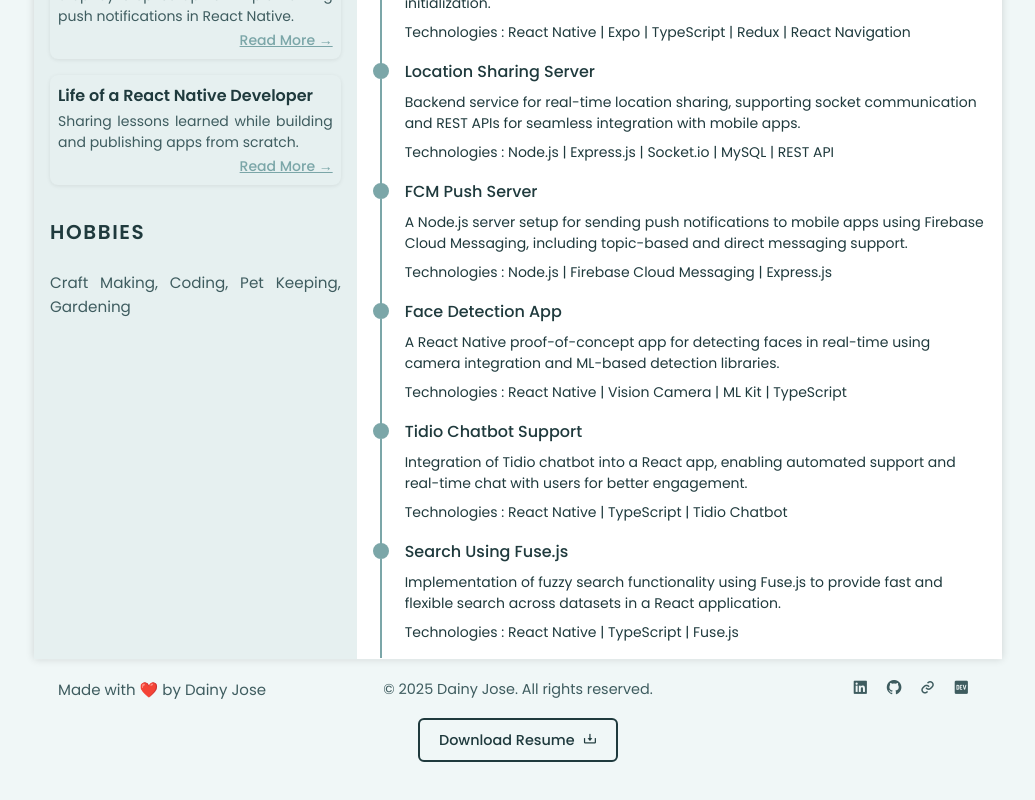
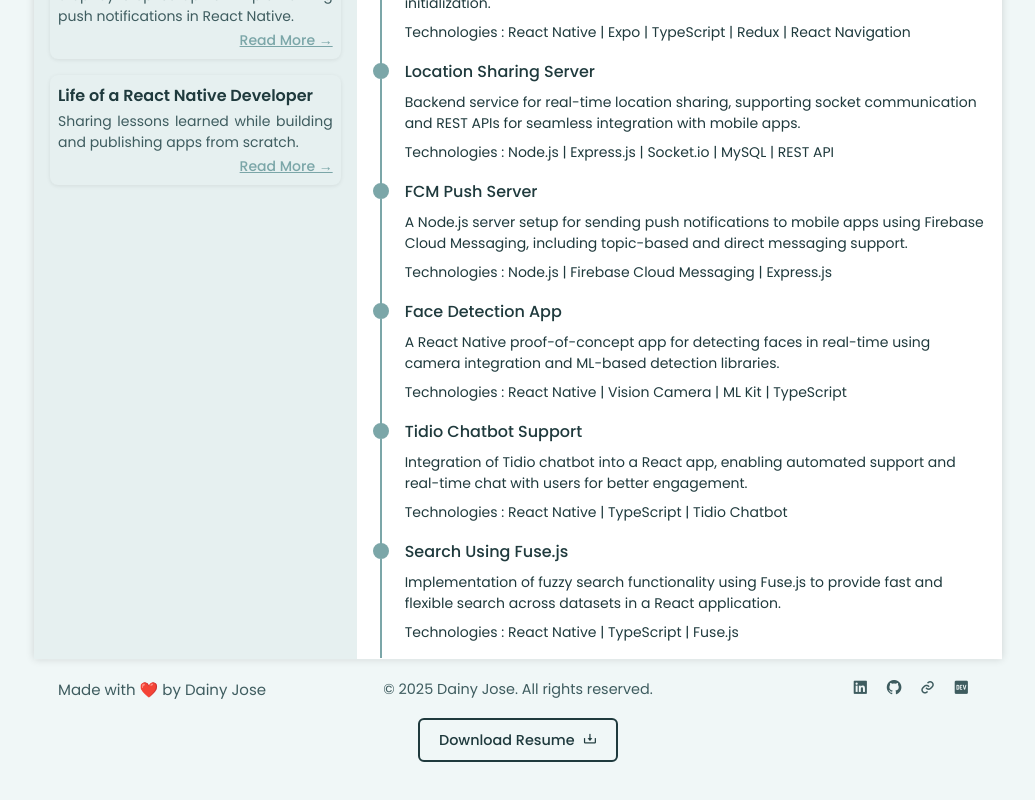
Before and after one commit to dainyjose/my-resume, a React (Vite) app: page / in a window 1280 px wide. Shown: the part 2023-2823 px from the top of the page, without its empty margins (122-1157 px from the left). Built offline with nearby package versions, Linux system fonts and the light colour scheme.

Commit message:
chore: remove hobbies section

```diff
--- a/src/App.tsx
+++ b/src/App.tsx
@@ -6,7 +6,6 @@
 import { AboutMe } from "./Components/AboutMe";
 import { Skills } from "./Components/Skills";
 import { DevBlogs } from "./Components/DevBlogs";
-import { Hobbies } from "./Components/Hobbies";
 import { Works } from "./Components/Works";
 import { Academic } from "./Components/Academic";
 import { Projects } from "./Components/Projects";
@@ -51,7 +50,6 @@
             <AboutMe {...aboutMe} />
             <Skills {...skills} />
             <DevBlogs blogs={devBlogs} />
-            <Hobbies {...resumeData} />
           </div>
           <div className="resume__right">
             <Works {...experience} />
--- a/src/Components/Hobbies.tsx
+++ /dev/null
@@ -1,10 +0,0 @@
-import React from "react";
-interface HobbiesProps {
-  hobbies: string[];
-}
-export const Hobbies: React.FC<HobbiesProps> = ({ hobbies }) => (
-  <section className="hobbies section" id="hobbies">
-    <h2 className="section-title">Hobbies</h2>
-    <p className="hobbies__text">{hobbies.join(", ")}</p>
-  </section>
-);
```
Also changed, not shown: 1 other file (tests, documents, lock files or other folders).
